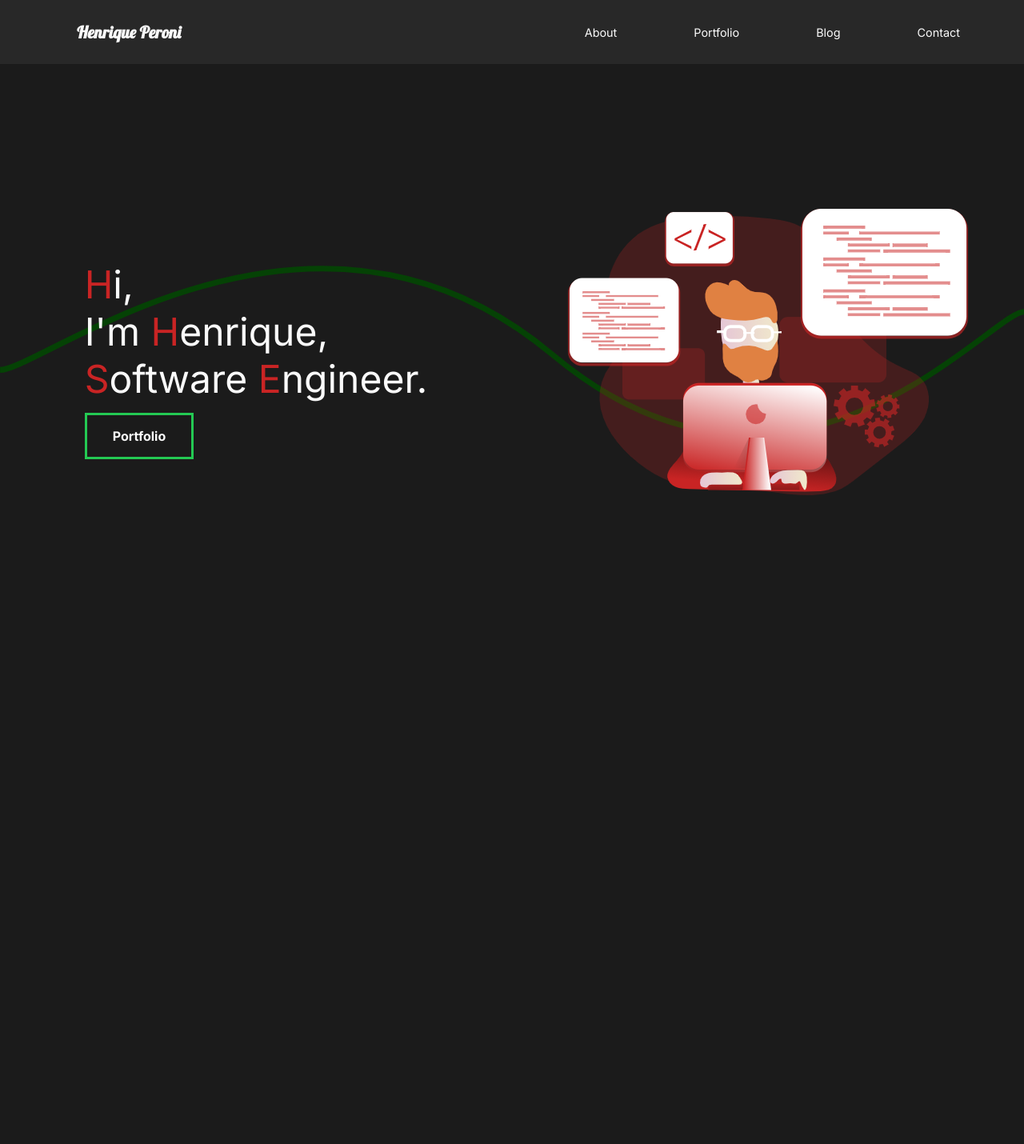
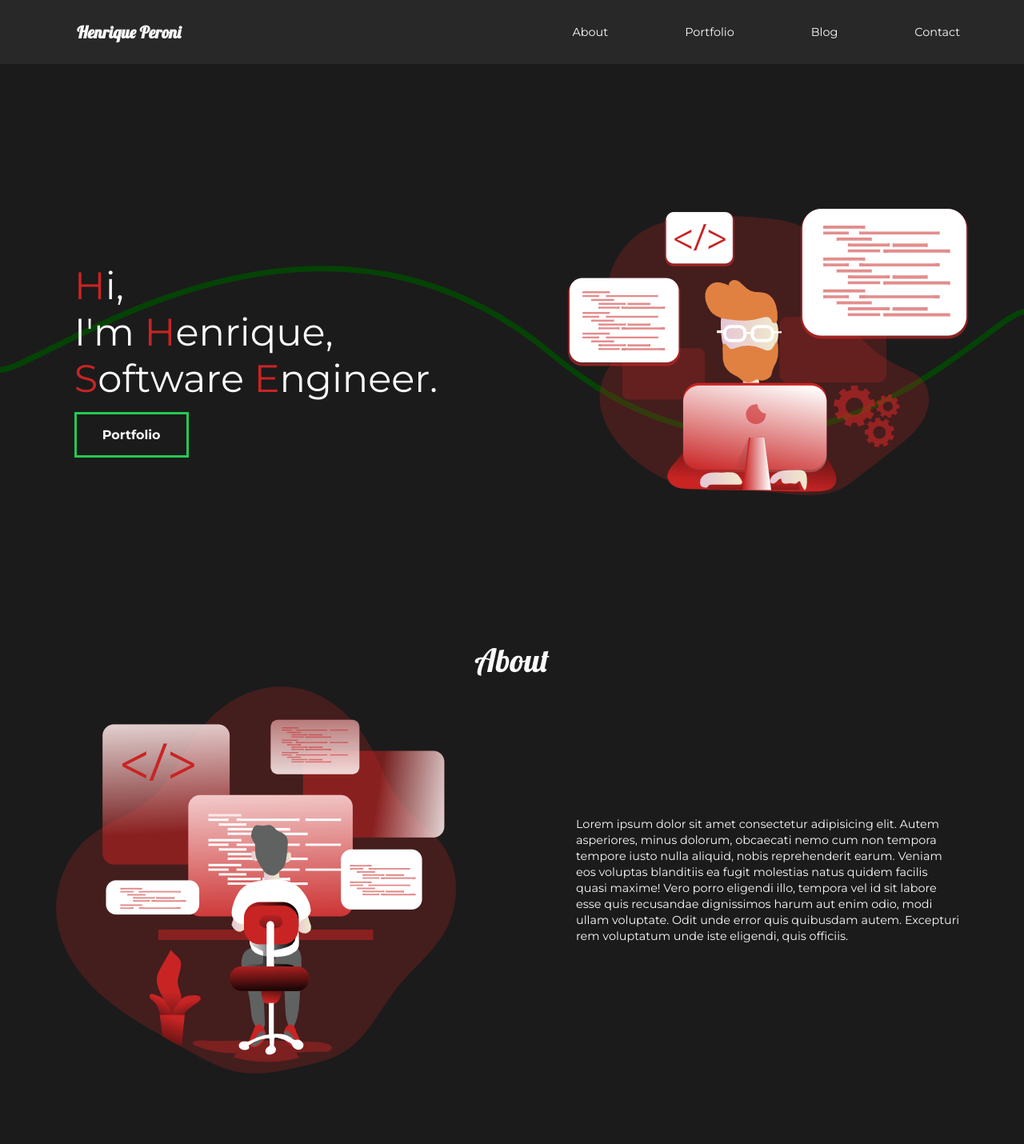
Before and after one commit to Henriqueperoni/henrique-peroni, a Django app: page / in a window 1280 px wide. Shown: the whole page at 80% size. Before the commit the page ends 619 px from the top, so only its background shows below. Run offline with Django 3.2, Linux system fonts and the light colour scheme; some libraries are stand-ins or nearby versions.

Commit message:
Update intro animations

```diff
--- a/home/static/home/css/home.css
+++ b/home/static/home/css/home.css
@@ -45,21 +45,6 @@ h2 {
 .path {
     stroke-dasharray: 2200;
     stroke-dashoffset: 2200;
-    animation: dash 1s linear forwards;
-    animation-delay: 1s;
-}
-
-@keyframes dash {
-    from {
-        stroke-dashoffset: 1822;
-    }
-    to {
-        stroke-dashoffset: 0;
-    }
-}
-
-.about {
-    height: 20vh;
 }
 
 .intro-message > div > h2:nth-child(3) {
@@ -83,3 +68,34 @@ h2 {
 .btn-portfolio:hover {
     background: var(--bg-grey);
 }
+
+/* About */
+.about-container {
+    display: flex;
+    justify-content: center;
+    align-items: center;
+    margin-bottom: 5rem;
+}
+
+.about h2{
+    display: flex;
+    justify-content: center;
+}
+
+.about-text {
+    color: var(--off-white);
+    display: flex;
+    justify-content: center;
+    width: 50%;
+}
+
+.about-text p {
+    width: 75%;
+    line-height: 1.25rem;
+}
+
+.about-img {
+    display: flex;
+    justify-content: center;
+    width: 50%;
+}
--- a/home/static/home/js/home.js
+++ b/home/static/home/js/home.js
@@ -1,5 +1,16 @@
-const introAnim = gsap.timeline({defaults: {ease: 'power1.out'}})
+const introAnim = gsap.timeline({ defaults: { ease: "power1.out" } });
 
 introAnim.to(".greeting", { y: "0%", duration: 1, delay: 0.2, stagger: 0.4 });
-introAnim.fromTo(".intro-image", { y: "50%", opacity: 0 }, { y: "0%", opacity: 1, duration: 1}, "=-1");
-introAnim.to(".btn-portfolio", { opacity: 1, duration: .5 }, "=-0.3");
+introAnim.fromTo(
+  ".intro-image",
+  { transform: 'scale(1.5)', opacity: 0 },
+  { transform: 'scale(1)', opacity: 1, duration: 1 },
+  "=-1"
+);
+introAnim.to(".btn-portfolio", { opacity: 1, duration: 0.5 }, "=-0.3");
+introAnim.fromTo(
+  ".path",
+  { strokeDashoffset: 2000, opacity: 0 },
+  { strokeDashoffset: 0, opacity: 1, duration: 0.8 },
+  "=-1.5"
+);
--- a/home/templates/home/index.html
+++ b/home/templates/home/index.html
@@ -32,7 +32,21 @@
     </section>
 
     <section>
-        <div class="about"></div>
+        <div class="about">
+            <h2 class="heading">About</h2>
+            <div class="about-container">
+                <div class="about-img">
+                    <img src="{{ MEDIA_URL }}coding3.png" alt="Coding">
+                </div>
+                <div class="about-text">
+                    <p>Lorem ipsum dolor sit amet consectetur adipisicing elit. Autem asperiores, minus dolorum, obcaecati nemo cum non
+                        tempora tempore iusto nulla aliquid, nobis reprehenderit earum. Veniam eos voluptas blanditiis ea fugit
+                        molestias natus quidem facilis quasi maxime! Vero porro eligendi illo, tempora vel id sit labore esse quis
+                        recusandae dignissimos harum aut enim odio, modi ullam voluptate. Odit unde error quis quibusdam autem.
+                        Excepturi rem voluptatum unde iste eligendi, quis officiis.</p>
+                </div>
+            </div>
+        </div>
     </section>
 {% endblock %}
 
--- a/static/css/base.css
+++ b/static/css/base.css
@@ -13,9 +13,15 @@
     --off-white: #fafafa;
 }
 
+.heading {
+    font-family: "Lobster",cursive;
+    font-size: 2.5rem;
+}
+
 body {
     background: var(--bg-black);
-    font-family: 'Inter',sans-serif;
+    font-family: 'Montserrat',sans-serif;
+    font-size: 0.9rem;
 }
 
 /* Navbar */
--- a/templates/base.html
+++ b/templates/base.html
@@ -17,7 +17,7 @@
     {% block corecss %}
     <link rel="stylesheet" href="{% static 'css/base.css' %}">
     <link
-      href="https://fonts.googleapis.com/css2?family=Inter:wght@400;700&family=Lobster&display=swap"
+      href="https://fonts.googleapis.com/css2?family=Montserrat:wght@400;700&family=Lobster&display=swap"
       rel="stylesheet"
     />
     {% endblock %}
```
